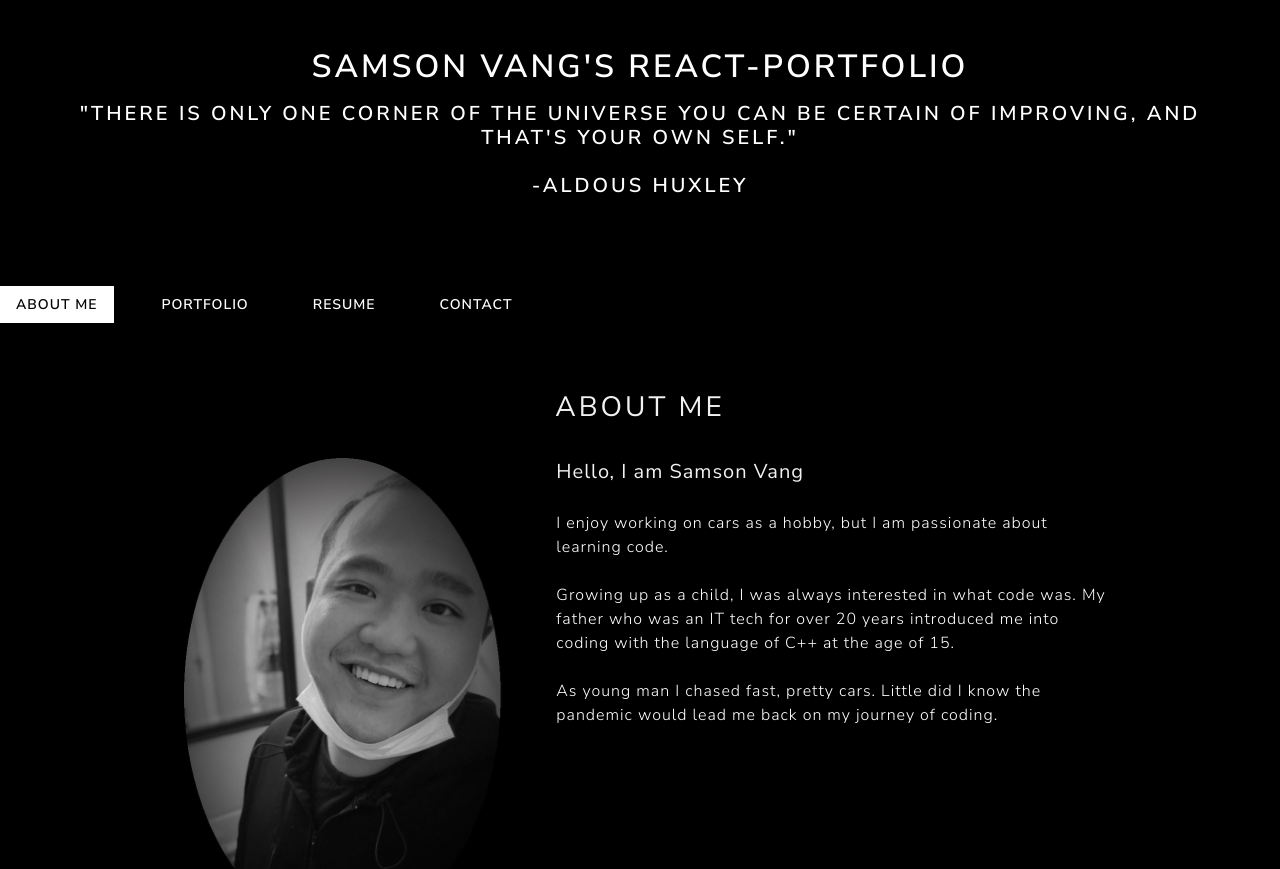
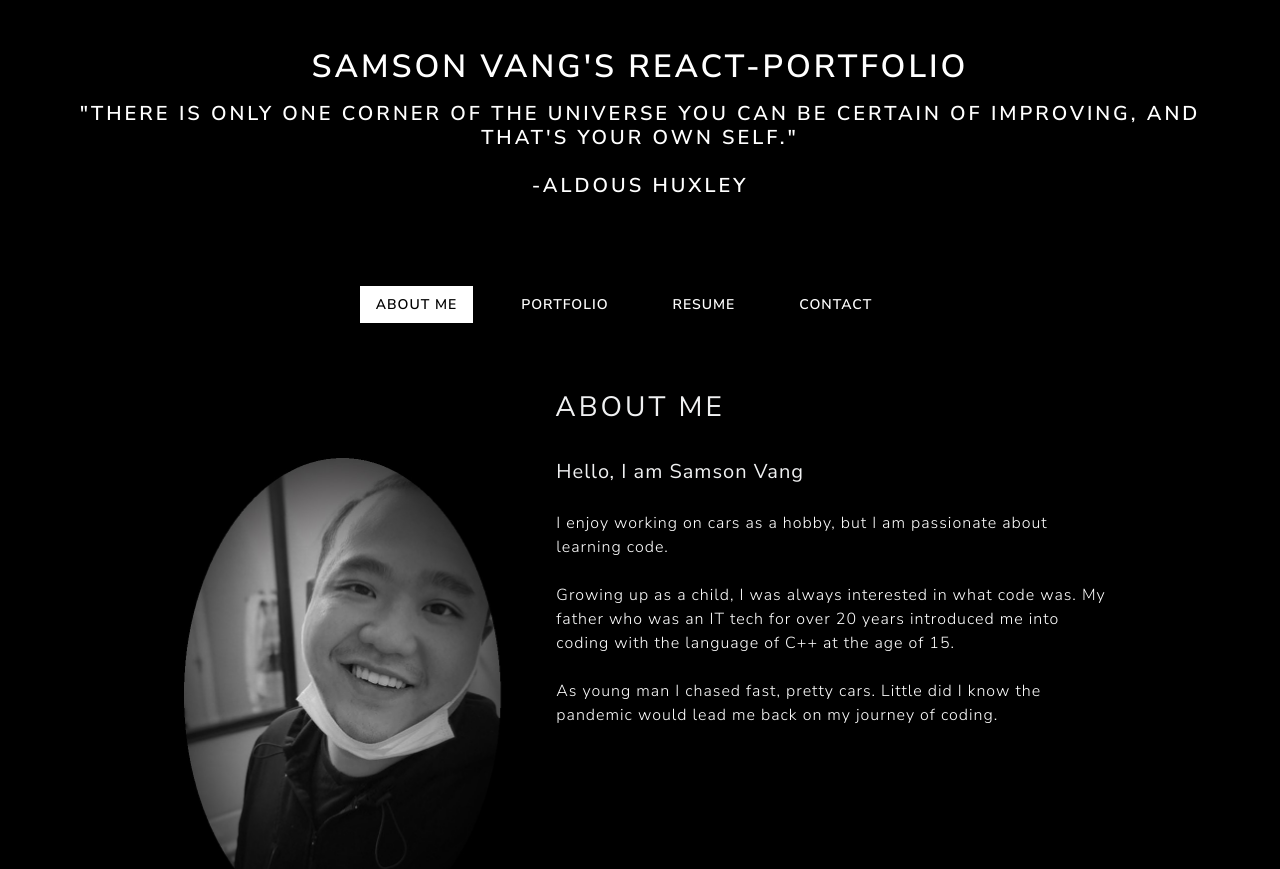
Before and after one commit to SamsonKnightz/React-Portfolio, a React (Create React App) app: page / in a window 1280 px wide. Shown: the top 869 px of the page. Built offline with nearby package versions, Linux system fonts and the light colour scheme.

Commit message:
finally got centered navbar corrected

```diff
--- a/src/components/NavTabs.js
+++ b/src/components/NavTabs.js
@@ -5,14 +5,13 @@ const styles = {
   navbarStyles: {
     background: 'black',
 
-
   },
 };
 
 
 function NavTabs({ currentPage, handlePageChange }) {
   return (
-    <nav style={styles.navbarStyles} className="navbar">
+    <nav style={styles.navbarStyles} className="navbar justify-content-center">
     <ul className="nav nav-tabs">
       <li className="nav-item">
         <a
--- a/src/styles/Navbar.css
+++ b/src/styles/Navbar.css
@@ -1,5 +1,5 @@
 .navbar {
-    background: #6a1b9a;
+    background: black;
     justify-content: center;
 
   }
```
